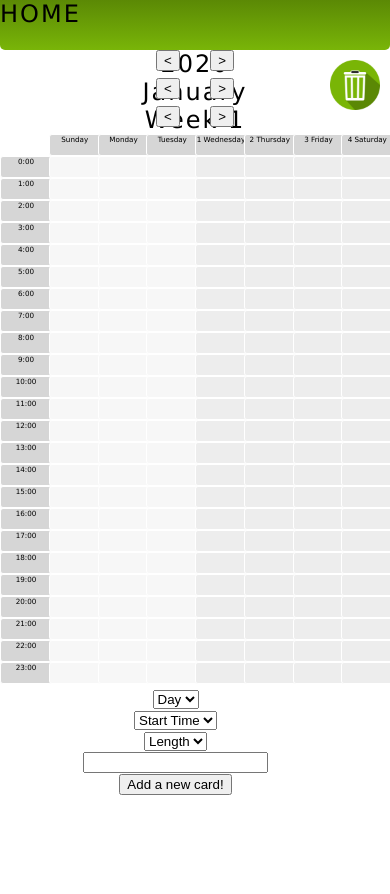
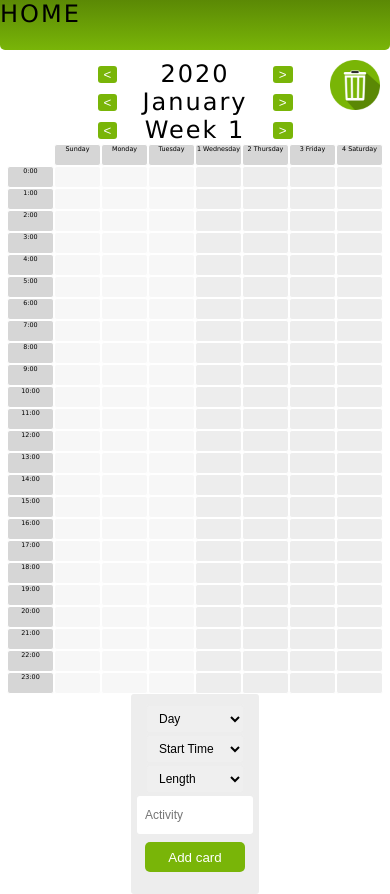
Before and after one commit to JrdnVan/Calendar-Planner, a React (Create React App) app in the folder calendar-planner/: page / in a window 390 px wide. Before the commit the page ends 844 px from the top, so only its background shows below. Built offline with nearby package versions, Linux system fonts and the light colour scheme.

Commit message:
more CSS Style changes

```diff
--- a/calendar-planner/src/AddCard.js
+++ b/calendar-planner/src/AddCard.js
@@ -9,10 +9,11 @@ class AddCard extends Component {
     render() {
         return(
             <div>
+                <div className="break"></div>
                 {this.makeDayInput()}<br></br>
                 {this.makeTimeInput()}<br></br>
                 {this.makeHeightInput()}<br></br>
-                {this.makeMessageInput()}
+                {this.makeMessageInput()}<br></br>
             </div>
         );
     }
@@ -25,7 +26,7 @@ class AddCard extends Component {
             options.push(<option value={this.props.grid[this.props.week - 1][i]}>{this.props.grid[this.props.week - 1][i]}</option>);
         }
         return(
-            <select id="addCard_day">
+            <select id="addCard_day" className="input">
                 {options}
             </select>
         )
@@ -39,7 +40,7 @@ class AddCard extends Component {
             options.push(<option value={i}>{string}</option>);
         }
         return(
-        <select id="addCard_time">
+        <select id="addCard_time" className="input">
             {options}
         </select>
         )
@@ -48,12 +49,12 @@ class AddCard extends Component {
     makeHeightInput = () => {
         var options = [];
         options.push(<option value="" selected disabled hidden>Length</option>);
-        for(var i = 0; i < 24; i++){
+        for(var i = 1; i <= 24; i++){
             var string = i;
             options.push(<option value={i}>{string}</option>);
         }
         return(
-        <select id="addCard_height">
+        <select id="addCard_height" className="input">
             {options}
         </select>
         )
@@ -61,7 +62,7 @@ class AddCard extends Component {
 
     makeMessageInput = () => {
         return(
-        <input type="text" id="addCard_message">
+        <input type="text" id="addCard_message" className="input" placeholder="Activity">
         </input>
         )
     }
--- a/calendar-planner/src/App.js
+++ b/calendar-planner/src/App.js
@@ -31,24 +31,24 @@ class App extends Component {
                 <header className="header MainText">
                     HOME
                 </header>
-
+                <div className="break"></div>
                 <body className="body">
                     <div className="Center MainText">
-                        <button onClick={this.decYear} id="decYearButton" className="decButton">&lt;</button>
+                        <button onClick={this.decYear} id="decYearButton" className="decButton Button">&lt;</button>
                         {this.state.year}
-                        <button onClick={this.incYear} id="incYearButton" className="incButton">&gt;</button>
+                        <button onClick={this.incYear} id="incYearButton" className="incButton Button">&gt;</button>
                     </div>
 
                     <div className="Center MainText">
-                        <button onClick={this.decMonth} id="decMonthButton" className="decButton">&lt;</button>
+                        <button onClick={this.decMonth} id="decMonthButton" className="decButton Button">&lt;</button>
                         {this.state.monthNames[this.state.month - 1]}
-                        <button onClick={this.incMonth} id="incMonthButton" className="incButton">&gt;</button>
+                        <button onClick={this.incMonth} id="incMonthButton" className="incButton Button">&gt;</button>
                     </div>
 
                     <div className="Center MainText">
-                        <button onClick={this.decWeek} id="decWeekButton" className="decButton">&lt;</button>
+                        <button onClick={this.decWeek} id="decWeekButton" className="decButton Button">&lt;</button>
                         {"Week " + this.state.week}
-                        <button onClick={this.incWeek} id="incWeekButton" className="incButton">&gt;</button>
+                        <button onClick={this.incWeek} id="incWeekButton" className="incButton Button">&gt;</button>
                     </div>
 
                     <div id="board_wrapper" className="Center">
@@ -57,8 +57,8 @@ class App extends Component {
 
                     <div id="addCard" className="addCard">
                         <AddCard grid={this.state.calGrid} week={this.state.week}/>
-                        <button onClick = {this.addCard}>
-                            Add a new card!
+                        <button onClick = {this.addCard} className="Button addCardButton">
+                            Add card
                         </button>
                     </div>
                     <img
@@ -240,7 +240,7 @@ class App extends Component {
             <div
                 id={idName}
                 class="inner"
-                className="LightSmoothGreen Text card"
+                className="LightSmoothGreen CardText card"
                 draggable="true"
                 style={height}
                 onDragStart={this.drag}
--- a/calendar-planner/src/styles.css
+++ b/calendar-planner/src/styles.css
@@ -1,3 +1,6 @@
+.break{
+    height: 10px;
+}
 .Column {
     float: left;
     height: 400px;
@@ -12,6 +15,23 @@
     display: inline-block;
 }
 
+.Button{
+    background-color: #79B508;
+    border: none;
+    color: white;
+    border-radius: 3px;
+    margin-top: 6px;
+}
+.Button:hover{
+    box-shadow: 0 2px 4px 0 rgba(0,0,0,0.2), 0 6px 20px 0 rgba(0,0,0,0.19);
+}
+
+.addCardButton{
+    width: 100px;
+    height: 30px;
+    border-radius: 5px;
+}
+
 .incButton{
     position: absolute;
     right: 40%;
@@ -20,7 +40,10 @@
     position: absolute;
     left: 40%;
 }
-
+.CardText{
+    font-family: 'Lucida Sans', 'Lucida Sans Regular';
+    font-size: 75%;
+}
 .Text{
     font-family: 'Lucida Sans', 'Lucida Sans Regular';
     font-size: 75%;
@@ -101,34 +124,57 @@
     right:0;
     margin-top: 60px;
     margin-right: 10px;
-    /*
-    margin-right: 570px;*/
 }
 
 .addCard{
     position:absolute;
+    background-color: #ededed;
+    border-radius: 3px;
+    height: 200px;
+    width: 120px;
     top:0;
     right:0;
-    margin-top: 150px;
+    margin-top: 146px;
     margin-right: 100px;
+    text-align: center;
+}
+
+.input{
+    width: 100px;
+    height: 30px;
+    padding: 4px 8px;
+    border-radius: 5px;
+    font-size: 75%;
+    border: 2px solid #ededed;
 }
 
 @media screen and (max-width: 1200px) {
     .box{
-        width: 50px;
+        width: 45px;
     }
     .clearBox{
-        width: 50px;
+        width: 45px;
     }
     .card{
-        width: 50px;
+        width: 45px;
     }
     .Text{
-        font-size: 45%;
+        font-size: 40%;
+    }
+    .CardText{
+        font-size: 100%;
+    }
+    .incButton{
+        right: 25%;
+    }
+    .decButton{
+        left: 25%;
     }
     .addCard{
         position: relative;
         margin-right: 10%;
-        text-align: center;
+        margin-left: auto;
+        margin-right: auto;
+        width: 8em;
     }
   }
```
